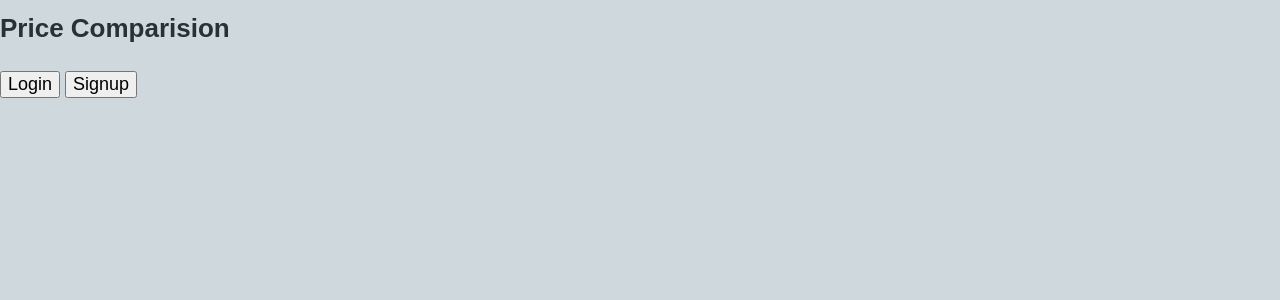
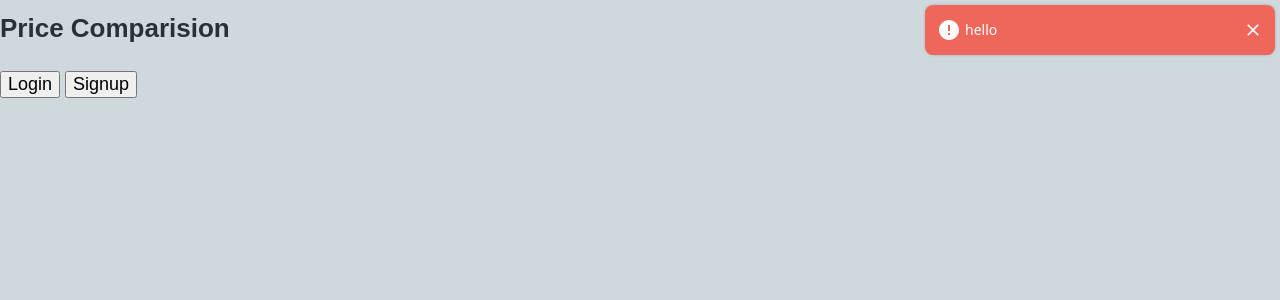
Before and after one commit to dilrajs616/Price-Comparison, a Flask app: page / in a window 1280 px wide. Shown: the top 300 px of the page. Run offline with Flask 3, Linux system fonts and the light colour scheme; one stand-in notice (Sample message) is shown.

Commit message:
error messagedisplay

```diff
--- a/static/landing.css
+++ b/static/landing.css
@@ -42,3 +42,53 @@ body {
     text-decoration: none;
     cursor: pointer;
 }
+
+.error-wrraper{
+    display: block;
+
+}
+
+.error {
+    font-family: system-ui, -apple-system, BlinkMacSystemFont, 'Segoe UI', Roboto, Oxygen, Ubuntu, Cantarell, 'Open Sans', 'Helvetica Neue', sans-serif;
+    width: 350px;
+    padding: 12px;
+    display: flex;
+    flex-direction: row;
+    align-items: center;
+    justify-content: start;
+    background: #EF665B;
+    border-radius: 8px;
+    box-shadow: 0px 0px 5px -3px #111;
+    z-index: 2;
+    position: fixed;
+    top:5px;
+    right: 5px;
+  }
+
+  .error__icon {
+    width: 20px;
+    height: 20px;
+    transform: translateY(-2px);
+    margin-right: 8px;
+  }
+
+  .error__icon path {
+    fill: #fff;
+  }
+
+  .error__title {
+    font-weight: 500;
+    font-size: 14px;
+    color: #fff;
+  }
+
+  .error__close {
+    width: 20px;
+    height: 20px;
+    cursor: pointer;
+    margin-left: auto;
+  }
+
+  .error__close path {
+    fill: #fff;
+  }
--- a/templates/landing.html
+++ b/templates/landing.html
@@ -7,6 +7,29 @@
 {% block body %}
 
 <h1>Price Comparision</h1>
+
+{% for message in get_flashed_messages() %}
+<div id="error-wrraper">
+    <div class="error">
+        <div class="error__icon">
+            <svg xmlns="http://www.w3.org/2000/svg" width="24" viewBox="0 0 24 24" height="24" fill="none">
+                <path fill="#393a37"
+                    d="m13 13h-2v-6h2zm0 4h-2v-2h2zm-1-15c-1.3132 0-2.61358.25866-3.82683.7612-1.21326.50255-2.31565 1.23915-3.24424 2.16773-1.87536 1.87537-2.92893 4.41891-2.92893 7.07107 0 2.6522 1.05357 5.1957 2.92893 7.0711.92859.9286 2.03098 1.6651 3.24424 2.1677 1.21325.5025 2.51363.7612 3.82683.7612 2.6522 0 5.1957-1.0536 7.0711-2.9289 1.8753-1.8754 2.9289-4.4189 2.9289-7.0711 0-1.3132-.2587-2.61358-.7612-3.82683-.5026-1.21326-1.2391-2.31565-2.1677-3.24424-.9286-.92858-2.031-1.66518-3.2443-2.16773-1.2132-.50254-2.5136-.7612-3.8268-.7612z">
+                </path>
+            </svg>
+        </div>
+        <div class="error__title">hello</div>
+        <div class="error__close" id="error__close"><svg xmlns="http://www.w3.org/2000/svg" width="20"
+                viewBox="0 0 20 20" height="20">
+                <path fill="#393a37"
+                    d="m15.8333 5.34166-1.175-1.175-4.6583 4.65834-4.65833-4.65834-1.175 1.175 4.65833 4.65834-4.65833 4.6583 1.175 1.175 4.65833-4.6583 4.6583 4.6583 1.175-1.175-4.6583-4.6583z">
+                </path>
+            </svg>
+        </div>
+    </div>
+</div>
+{%endfor%}
+
 
 
 <button id="LoginBtn">Login</button>
@@ -63,7 +86,14 @@
 
 
 
-<script>// Get the modal
+<script>
+
+
+
+
+
+    // Get the modal
+
     var LoginModal = document.getElementById("LoginModal");
     var SignupModal = document.getElementById("SignupModal")
 
@@ -102,7 +132,18 @@
             LoginModal.style.display = "none";
             SignupModal.style.display = "none"
         }
-    }</script>
+    }
+
+
+// error message
+    var error = document.getElementById("error-wrraper")
+    var close_error = document.getElementById("error__close")
+
+    close_error.onclick = function () {
+        error.style.display = "None";
+    }
+
+</script>
 
 
 {% endblock body %}
```
